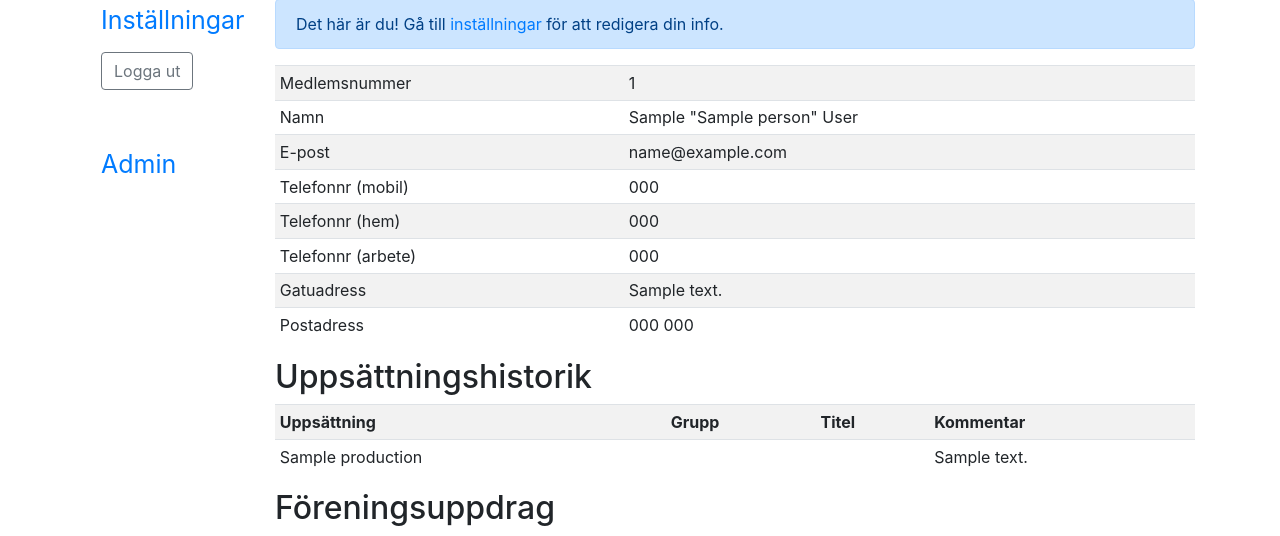
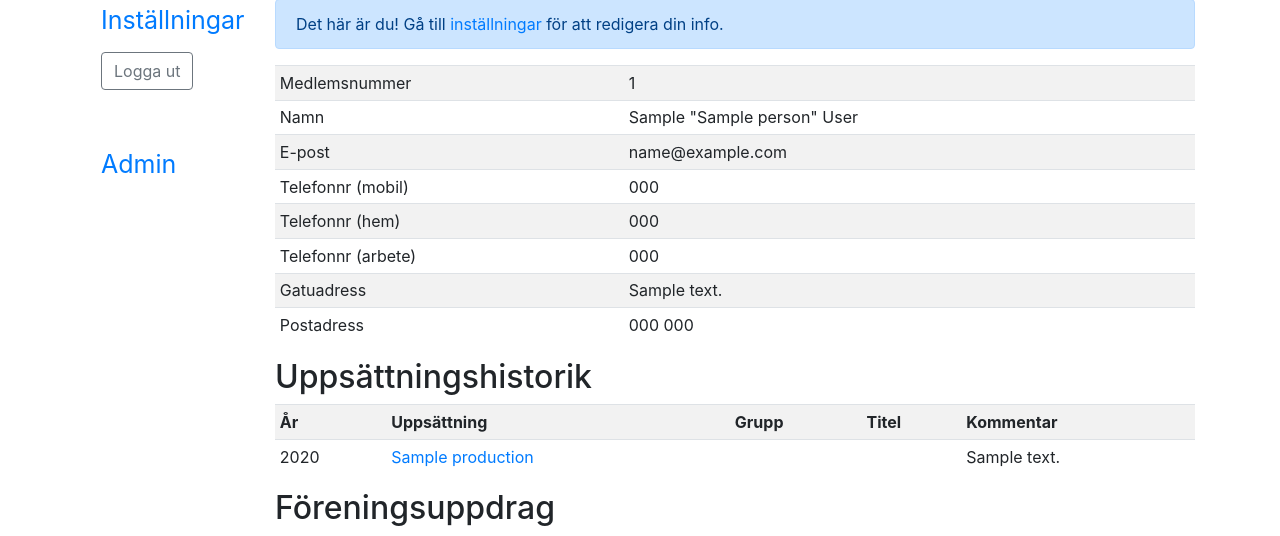
Before and after one commit to LinkopingsStudentspex/internsidor, a Django app: page /batadasen/persons/1/ in a window 1280 px wide. Shown: the part 173-709 px from the top of the page. Run offline with Django 3.2, Linux system fonts and the light colour scheme; a user stored in the database is signed in; tables that the repository leaves empty hold one stand-in row (values such as "Sample post"); some libraries are stand-ins or nearby versions.

Commit message:
Added link to production from person membership history

```diff
--- a/batadasen/templates/batadasen/person_detail.html
+++ b/batadasen/templates/batadasen/person_detail.html
@@ -68,6 +68,7 @@ Personen har inte betalat medlemsavgift och är för närvarande inte medlem i f
 <h2>Uppsättningshistorik</h2>
 <table class="table table-sm table-striped">
 <tr>
+    <th>År</th>
     <th>Uppsättning</th>
     <th>Grupp</th>
     <th>Titel</th>
@@ -75,7 +76,8 @@ Personen har inte betalat medlemsavgift och är för närvarande inte medlem i f
 </tr>
 {% for membership in object.production_memberships.all %}
 <tr>
-    <td>{{ membership.group.production.short_name }}</td>
+    <td>{{ membership.group.production.year }}</td>
+    <td><a href="{% url 'batadasen:production_detail' membership.group.production.number %}">{{ membership.group.production.main_title }}</a></td>
     <td>{{ membership.group.group_type.short_name }}</td>
     <td>{% if membership.title %}{{ membership.title }}{% endif %}</td>
     <td>{{ membership.comment }}</td>
```
